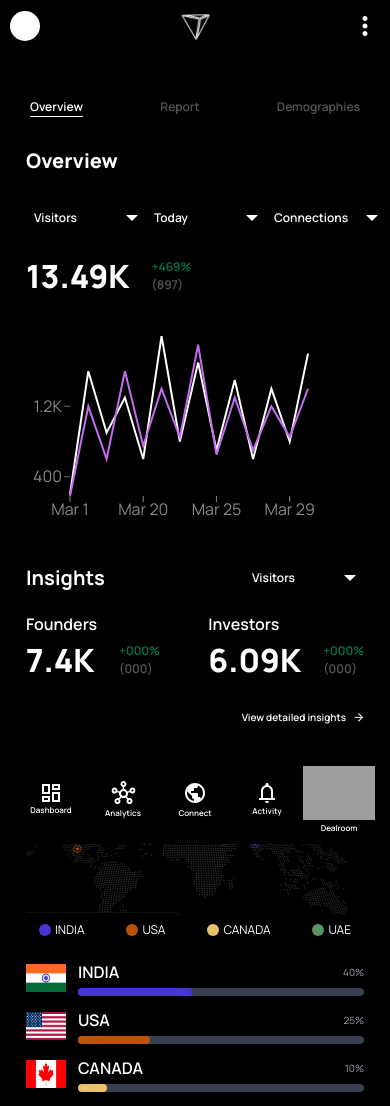
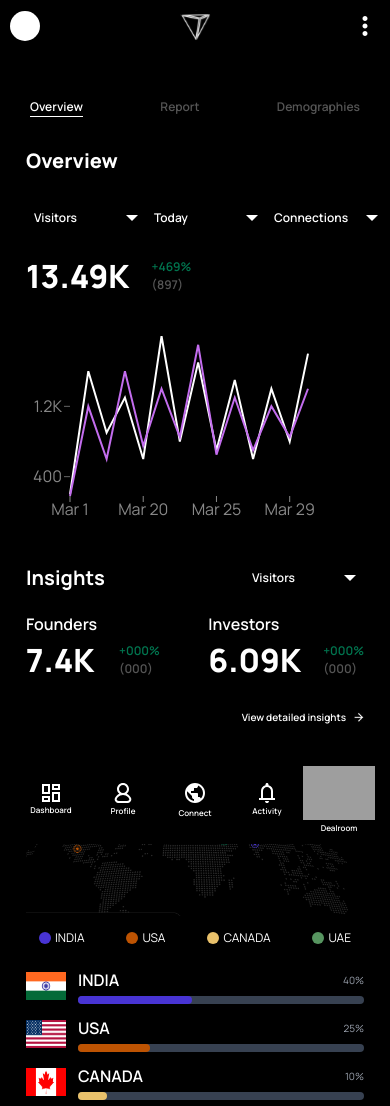
Before and after one commit to itsabhishek01/vertx-assignment, a React (Create React App) app: page /analytics in a window 390 px wide. Shown: the top 1106 px of the page. Built offline with nearby package versions, Linux system fonts and the light colour scheme; grey boxes are pictures that could not be loaded.

Commit message:
add: Navigation

```diff
--- a/src/components/Sidebar/index.jsx
+++ b/src/components/Sidebar/index.jsx
@@ -6,6 +6,7 @@ import DashCards from "../../assets/images/dash-cards.svg";
 import Earth from "../../assets/images/earth.svg";
 import Monitoring from "../../assets/images/monitoring.svg";
 import Bell from "../../assets/images/bell.svg";
+import User from "../../assets/images/user.svg";
 
 const Sidebar = () => {
   const { appState, setAppState } = useContext(AppContext);
@@ -22,14 +23,17 @@ const Sidebar = () => {
 
   const menuItemsMobile = [
     { image: DashCards, text: "Dashboard" },
-    { image: Analytics, text: "Analytics" },
+    {
+      image: window?.location?.pathname === "/profile" ? Analytics : User,
+      text: window?.location?.pathname === "/profile" ? "Analytics" : "Profile",
+    },
     { image: Earth, text: "Connect" },
     { image: Bell, text: "Activity" },
     { image: Monitoring, text: "Dealroom" },
   ];
 
   const handleSideMenuChange = (item) => {
-    if(["Analytics","Profile"]?.includes(item)){
+    if (["Analytics", "Profile"]?.includes(item)) {
       setAppState((prev) => ({ ...prev, currentPage: item }));
       navigate(item === "Profile" ? `/profile` : `/`);
     }
@@ -61,8 +65,11 @@ const Sidebar = () => {
         <div className="fixed bottom-0 flex bg-black w-full items-center pt-[13px] px-[15px] pb-[10px]">
           {menuItemsMobile?.map((i) => {
             return (
-            <div className="flex flex-col justify-center items-center text-white w-[20%]">
-              <img src={i?.image} alt="" className="mb-[2px]"/>
+              <div
+                onClick={() => handleSideMenuChange(i?.text)}
+                className="flex flex-col justify-center items-center text-white w-[20%]"
+              >
+                <img src={i?.image} alt="" className="mb-[2px]" />
                 <span className="text-[8px] font-[600]">{i?.text}</span>
               </div>
             );
--- a/src/pages/Analytics/index.jsx
+++ b/src/pages/Analytics/index.jsx
@@ -286,7 +286,7 @@ const Analytics = () => {
                         style={{ height: "250px", width: "100%" }}
                         />*/}
                     <img src={WorldMap} alt="" />
-                    <div className="flex justify-between md:w-[50%] w-full md:border border-[#000000] py-[5px] px-[13px] md:rounded-[20px]">
+                    <div className="flex justify-between md:w-[50%] w-full md:border border-[#000000] py-[5px] px-[13px] md:rounded-[20px] mt-[8px] md:mt-0">
                       {DemographicData?.map((i) => {
                         return (
                           <div className="flex items-center gap-1">
```
Also changed, not shown: src/assets/images/user.svg (added). Lines whose indentation alone changed are shown as unchanged.
